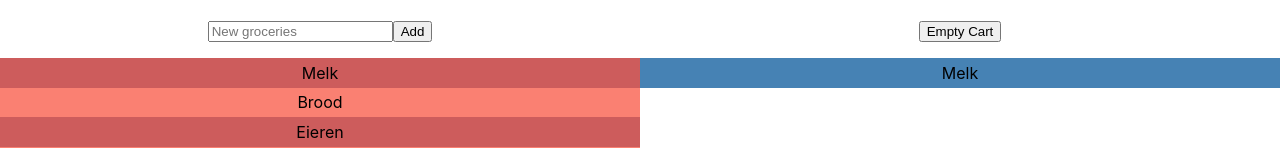
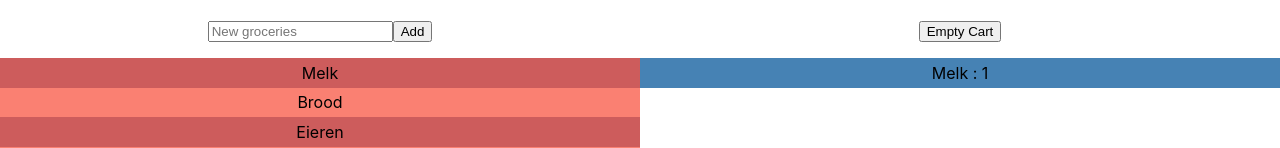
Before and after one commit to Tijs-vd-B/tijs_vd_b_eindopdracht_fed_level33, a React (Create React App) app: page / in a window 1280 px wide. Both pictures are taken after a click on the item "Melk". Shown: the part 199-347 px from the top of the page. Built offline with nearby package versions, Linux system fonts and the light colour scheme.

Commit message:
6, added amount, (+ capitalize & not too long

```diff
--- a/src/Components/List.js
+++ b/src/Components/List.js
@@ -6,6 +6,7 @@ function List(props) {
     <ListItem
       key={item.id}
       item={item}
+      readonly={props.readonly}
       handleClickGroceryItem={props.handleClickGroceryItem}
     />
   ));
--- a/src/Components/ListItem.js
+++ b/src/Components/ListItem.js
@@ -11,6 +11,11 @@ function ListItem(props) {
       value={props.item.title}
     >
       {props.item.title}
+      {props.readonly ? (
+        <span className="amount-item"> : {props.item.amount}</span>
+      ) : (
+        ""
+      )}
     </li>
   );
 }
--- a/src/Components/ShoppingCart.js
+++ b/src/Components/ShoppingCart.js
@@ -6,7 +6,7 @@ function ShoppingCart(props) {
   return (
     <div className="shoppingcart__item">
       <button onClick={props.handleClickEmptyCart}>Empty Cart</button>
-      <List items={props.items} />
+      <List readonly={props.readonly} items={props.items} />
     </div>
   );
 }
--- a/src/Container.js
+++ b/src/Container.js
@@ -31,7 +31,9 @@ class Container extends Component {
     );
     if (this.state.shoppingListItems.includes(clickedItem)) {
       console.log("Hey , you're already there!");
+      this.addAmountToItem(clickedItem);
     } else {
+      clickedItem.amount = 1;
       console.log(clickedItem);
       this.setState({
         ...this.state,
@@ -42,6 +44,19 @@ class Container extends Component {
     }
   }
 
+  addAmountToItem = (clickedItem) => {
+    clickedItem.amount++;
+    const updatedItem = [clickedItem];
+    console.log(updatedItem);
+    const updatedShoppingListItems = this.state.shoppingListItems.map(
+      (obj) => updatedItem.find((o) => o.id === obj.id) || obj
+    );
+    this.setState({
+      ...this.state,
+      shoppingListItems: updatedShoppingListItems,
+    });
+  };
+
   handleClickEmptyCart() {
     this.setState({
       ...this.state,
@@ -49,18 +64,26 @@ class Container extends Component {
     });
   }
 
+  capitalizeFirstChar = function (string) {
+    return string.charAt(0).toUpperCase() + string.slice(1);
+  };
+
   handleClickAddItem(event) {
     event.preventDefault();
+    if (this.state.newTitle.length > 17) {
+      alert(`"${this.state.newTitle}" is a bit too long for comfort sry...!"`);
+    } else {
       console.log(this.state.newTitle);
       console.log(this.state.groceryItems.length);
       const newItem = {
         id: this.state.groceryItems.length + 1,
-      title: this.state.newTitle,
+        title: this.capitalizeFirstChar(this.state.newTitle),
       };
       this.setState({
         ...this.state,
         groceryItems: [...this.state.groceryItems].concat(newItem),
       });
+    }
   }
 
   handleChange(event) {
@@ -83,6 +106,7 @@ class Container extends Component {
         <div className="shoppingcart">
           <h1>Shoppping Cart</h1>
           <ShoppingCart
+            readonly="true"
             items={this.state.shoppingListItems}
             handleClickEmptyCart={this.handleClickEmptyCart}
           />
```
Lines whose indentation alone changed are shown as unchanged.
